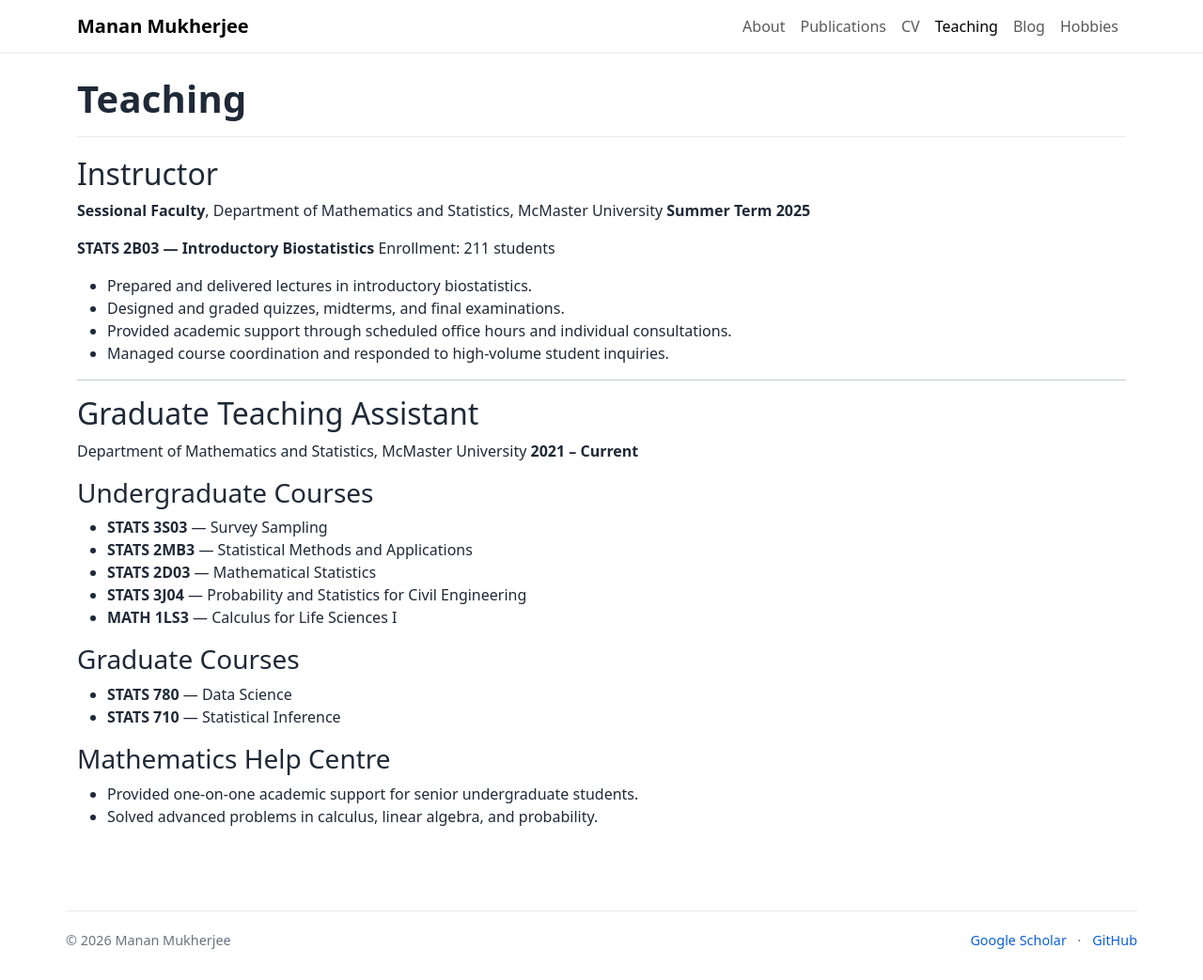
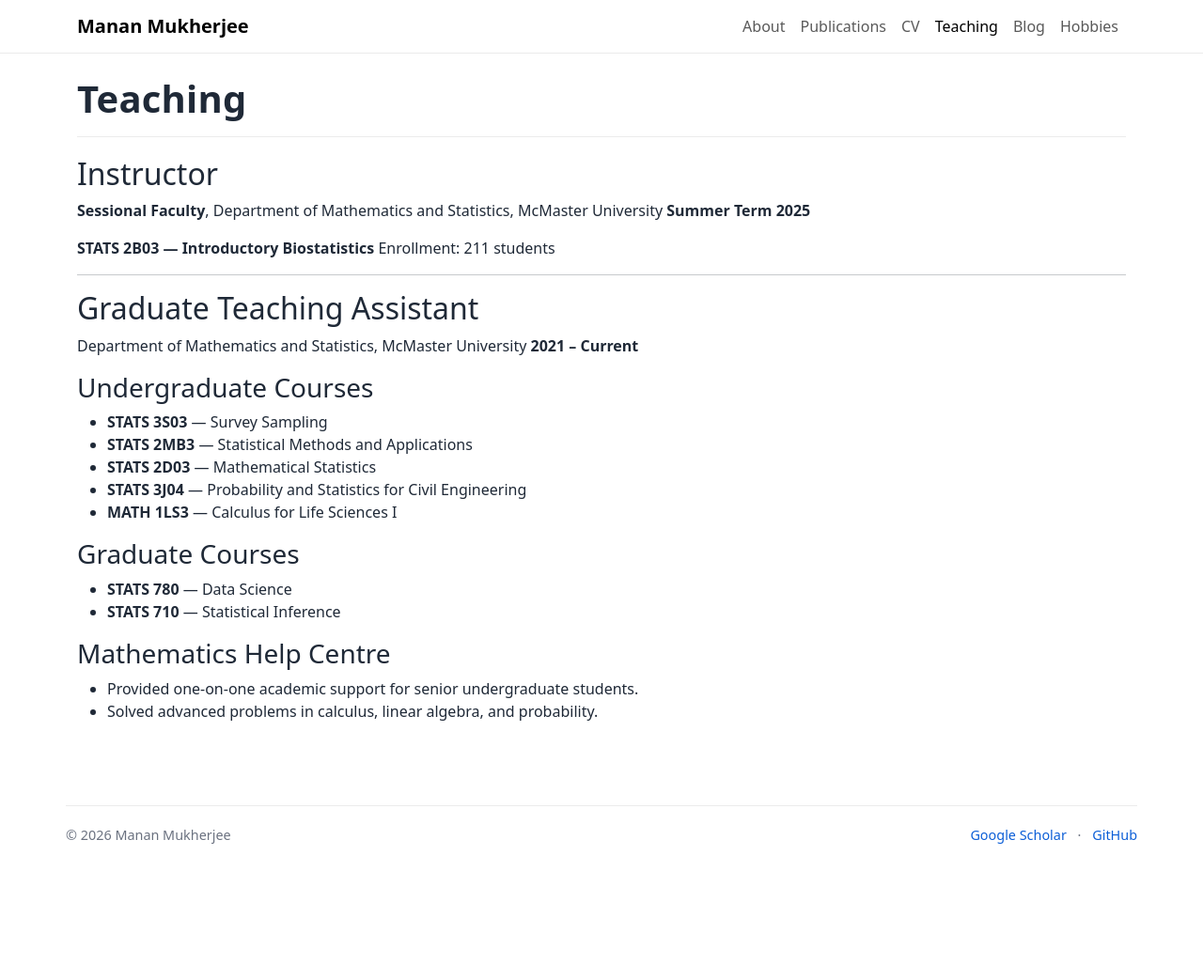
Before and after one commit to Mananmukh/WebDeploy, a Jekyll site: the page built from teaching.md, in a window 1280 px wide. Shown: the whole page at 94% size. Built offline with Jekyll 4.4.1, drawn with Linux system fonts in a browser that asks for light colours; after the commit the page ends 931 px from its top, so only the background shows below that.

Commit message:
Update teaching.md

```diff
--- a/teaching.md
+++ b/teaching.md
@@ -19,12 +19,7 @@ permalink: /teaching/
 Enrollment: 211 students
 </p>
 
-<ul>
-  <li>Prepared and delivered lectures in introductory biostatistics.</li>
-  <li>Designed and graded quizzes, midterms, and final examinations.</li>
-  <li>Provided academic support through scheduled office hours and individual consultations.</li>
-  <li>Managed course coordination and responded to high-volume student inquiries.</li>
-</ul>
+
 
 ---
 
```
